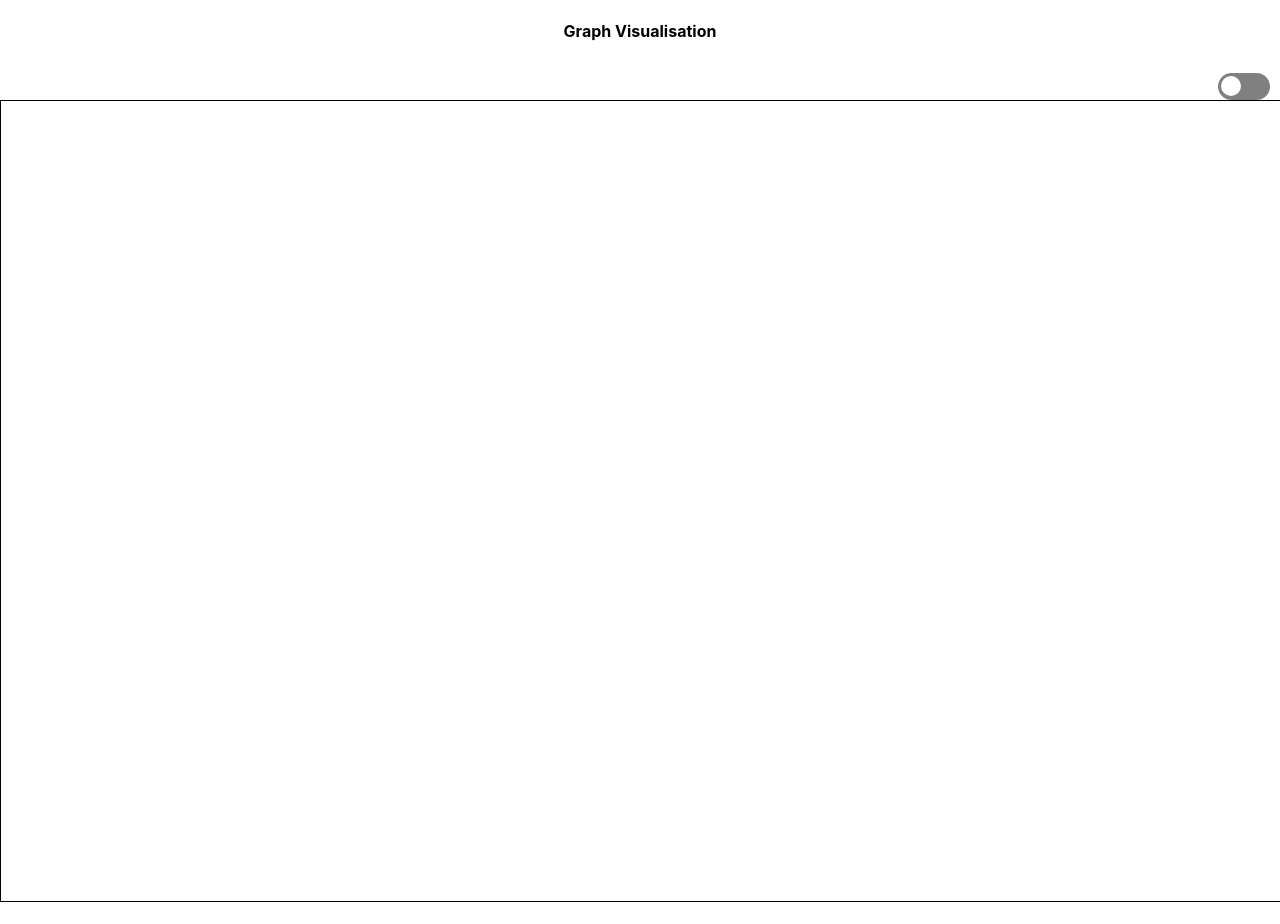
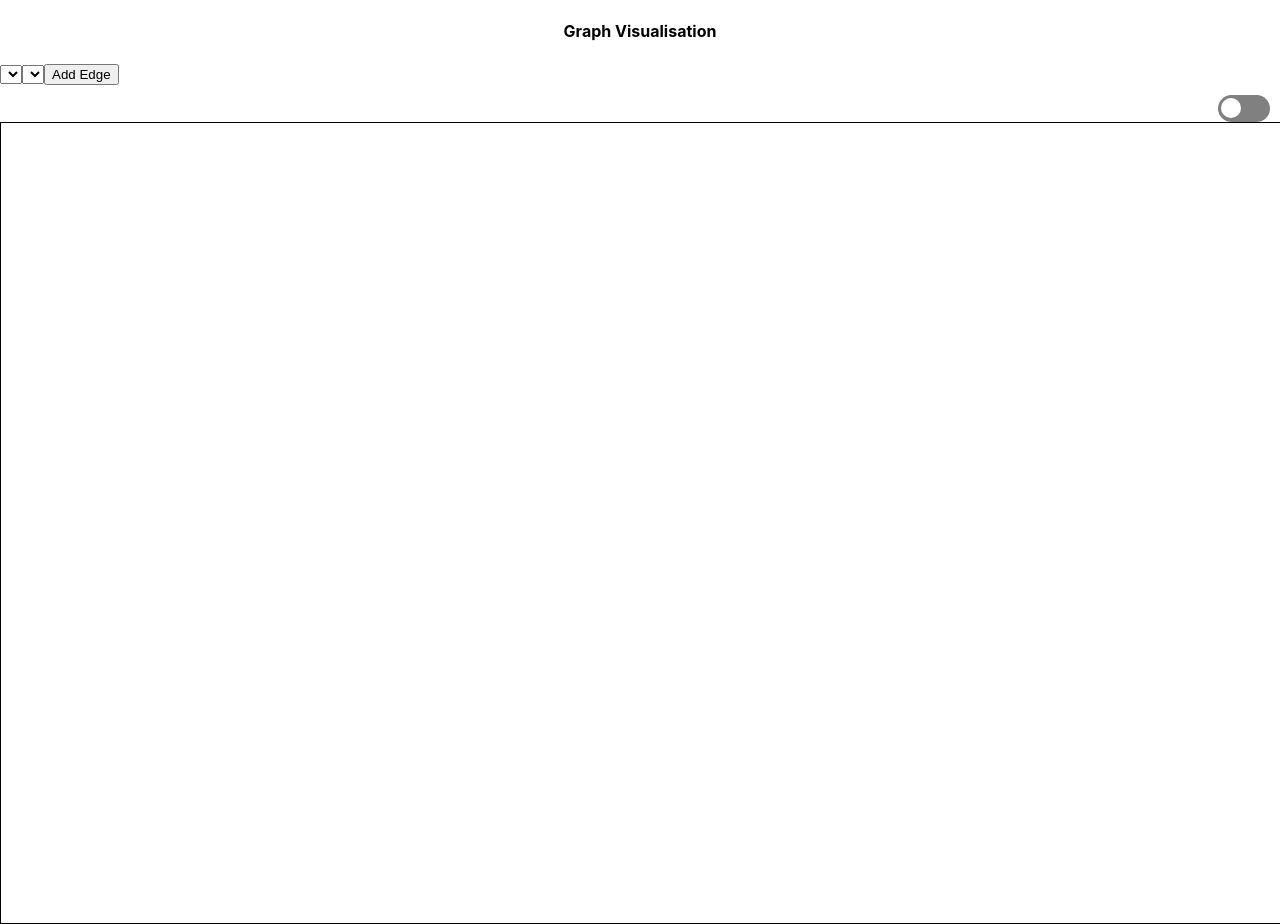
Before and after one commit to Zineeddine998/Graph_Visualization, a React (Create React App) app: page / in a window 1280 px wide. Before the commit the page ends 902 px from the top, so only its background shows below. Built offline with nearby package versions, Linux system fonts and the light colour scheme.

Commit message:
established connection between nodes in the canvas

```diff
--- a/src/Actions/createNode.ts
+++ b/src/Actions/createNode.ts
@@ -1,12 +1,12 @@
 import node from '../Types/Node';
 
-const createNode = (value: number, x: number, y: number): node => {
+const createNode = (value: number, x: number, y: number, clientX: number, clientY: number): node => {
 	const newNode: node = {
 		value: value,
 		x: x,
 		y: y,
-		windowX: window.innerWidth,
-		windowY: window.innerHeight
+		windowX: clientX,
+		windowY: clientY
 	};
 
 	return newNode;
--- /dev/null
+++ b/src/Actions/drawEdge.ts
@@ -0,0 +1,14 @@
+import node from '../Types/Node';
+
+const drawEdge = (nodeList: node[], source: number, target: number, context: CanvasRenderingContext2D): void => {
+	const sourceX = nodeList[source].x;
+	const sourceY = nodeList[source].y;
+	const targetX = nodeList[target].x;
+	const targetY = nodeList[target].y;
+	context.beginPath();
+	context.moveTo(sourceX, sourceY);
+	context.lineTo(targetX, targetY);
+	context.stroke();
+};
+
+export default drawEdge;
--- /dev/null
+++ b/src/Actions/drawNode.ts
@@ -0,0 +1,14 @@
+const drawNode = (nodeCount: number, context: CanvasRenderingContext2D, x: number, y: number): void => {
+	context.beginPath();
+	context.arc(x, y, 20, 0, 2 * Math.PI, false);
+	context.lineWidth = 3;
+	context.fillStyle = 'grey';
+	context.fill();
+	context.font = '20px Hack';
+	context.fillStyle = '#000000';
+	context.textAlign = 'center';
+	context.textBaseline = 'middle';
+	context.fillText(nodeCount.toString(), x, y);
+};
+
+export default drawNode;
--- a/src/App.tsx
+++ b/src/App.tsx
@@ -3,6 +3,7 @@ import './Styles/App.scss';
 import Header from './Components/Header';
 import Canvas from './Components/Canvas';
 import { AdjacencyListContextProvider } from './Context/AdjacencyListContext';
+import { CanvasContextProvider } from './Context/CanvasContext';
 
 // const handleChange = (value: boolean): void => {
 // 	if (value) {
@@ -16,12 +17,14 @@ import { AdjacencyListContextProvider } from './Context/AdjacencyListContext';
 const App: React.FC = () => {
 	return (
 		<div className="App">
-			<Header />
-			<div className="container">
-				<AdjacencyListContextProvider>
-					<Canvas />
-				</AdjacencyListContextProvider>
-			</div>
+			<AdjacencyListContextProvider>
+				<CanvasContextProvider>
+					<Header />
+					<div className="container">
+						<Canvas />
+					</div>
+				</CanvasContextProvider>
+			</AdjacencyListContextProvider>
 		</div>
 	);
 };
--- a/src/Components/Canvas.tsx
+++ b/src/Components/Canvas.tsx
@@ -2,45 +2,48 @@ import React, { useState, useEffect, useRef, useContext } from 'react';
 import { convertToObject } from 'typescript';
 import useWindowSize from '../Hooks/WindowSize';
 import node from '../Types/Node';
+import edge from '../Types/Edge';
 import createNode from '../Actions/createNode';
 import { AdjacencyListContext } from '../Context/AdjacencyListContext';
 import adjacencyListProvider from '../Types/adjacencyListProvider';
+import { CanvasContext } from '../Context/CanvasContext';
+import canvasProvider from '../Types/canvasProvider';
+import drawNode from '../Actions/drawNode';
 
 const Canvas = () => {
 	const canvasRef = useRef<HTMLCanvasElement>(null);
-	const [
-		canvas,
-		setCanvas
-	] = useState<HTMLCanvasElement | null>(null);
-	const [
-		context,
-		setContext
-	] = useState<CanvasRenderingContext2D | null>(null);
+
 	const [
 		width,
 		height
 	] = useWindowSize();
 
-	const { adjacencyList, addNode } = useContext<adjacencyListProvider>(AdjacencyListContext);
-	console.log(width, height);
+	const { nodeList, addNode, edgeList } = useContext<adjacencyListProvider>(AdjacencyListContext);
+
+	const { canvas, context, setCanvas, setContext } = useContext<canvasProvider>(CanvasContext);
+	console.log(edgeList);
 	const handleClick = (clientX: number, clientY: number): void => {
 		if (canvas) {
 			const rect = canvas.getBoundingClientRect();
 			const x = clientX - rect.left;
 			const y = clientY - rect.top;
-			console.log('x: ' + x + 'y: ' + y);
+			console.log(edgeList);
 			if (context) {
-				context.beginPath();
-				context.arc(x, y, 10, 0, 2 * Math.PI, false);
-				context.lineWidth = 3;
-				context.stroke();
-				context.font = '20px Hack';
-				context.textAlign = 'center';
-				context.textBaseline = 'middle';
-				context.fillText('1', x, y);
-				let newNode: node = createNode(0, x, y);
+				const nodeCount: number = nodeList.length;
+				// context.beginPath();
+				// context.arc(x, y, 10, 0, 2 * Math.PI, false);
+				// context.lineWidth = 3;
+				// context.stroke();
+				// context.font = '20px Hack';
+				// context.textAlign = 'center';
+				// context.textBaseline = 'middle';
+				// context.fillText(nodeCount.toString(), x, y);
+				// let newNode = createNode(nodeCount, x, y);
+				drawNode(nodeCount, context, x, y);
+				let newNode: node = createNode(nodeCount, x, y, rect.right, rect.bottom);
 				addNode(newNode);
-				console.log(adjacencyList);
+				console.log(nodeList);
+				console.log(edgeList);
 
 				context.fill();
 			}
@@ -60,7 +63,9 @@ const Canvas = () => {
 		},
 		[
 			width,
-			height
+			height,
+			setCanvas,
+			setContext
 		]
 	);
 
--- a/src/Components/Header.tsx
+++ b/src/Components/Header.tsx
@@ -1,12 +1,31 @@
-import React from 'react';
+import React, { useContext, useState } from 'react';
 import '../Styles/Header.scss';
+import node from '../Types/Node';
+import { AdjacencyListContext } from '../Context/AdjacencyListContext';
+import canvasProvider from '../Types/canvasProvider';
+import { CanvasContext } from '../Context/CanvasContext';
+import drawEdge from '../Actions/drawEdge';
 
 const Header = () => {
 	// const transform = () => {
 	// 	return null;
 	// };
-	const handleChange = (value: boolean): void => {
-		console.log('testing the header component');
+	const [
+		source,
+		setSource
+	] = useState<string>('');
+	const [
+		target,
+		setTarget
+	] = useState<string>('');
+	const { nodeList, edgeList, addNode, addEdge } = useContext(AdjacencyListContext);
+
+	const { canvas, context } = useContext<canvasProvider>(CanvasContext);
+	console.log(nodeList, edgeList, addNode, addEdge);
+
+	let newNode: node = nodeList[0];
+	console.log(newNode);
+	const handleThemeChange = (value: boolean): void => {
 		if (value) {
 			transform();
 			document.documentElement.setAttribute('data-theme', 'dark');
@@ -14,6 +33,23 @@ const Header = () => {
 		else {
 			transform();
 			document.documentElement.setAttribute('data-theme', 'light');
+		}
+	};
+
+	const handleSourceChange = (event: React.FormEvent<HTMLSelectElement>) => {
+		setSource((event.target as HTMLSelectElement).value);
+	};
+
+	const handleTargetChange = (event: React.FormEvent<HTMLSelectElement>) => {
+		setTarget((event.target as HTMLSelectElement).value);
+	};
+
+	const handleNewEdge = (event: React.FormEvent<HTMLButtonElement>) => {
+		event.preventDefault();
+		if (context && canvas) {
+			const sourceNb = +source;
+			const targetNb = +target;
+			drawEdge(nodeList, sourceNb, targetNb, context);
 		}
 	};
 
@@ -27,13 +63,31 @@ const Header = () => {
 	return (
 		<header className="header">
 			<h4 className="header-text">Graph Visualisation</h4>
+			<select value={source} onChange={handleSourceChange} className="source-node">
+				{nodeList.map((node) => {
+					return <option key={node.value} value={node.value}>{`Node ${node.value}`}</option>;
+				})}
+			</select>
+			<select value={target} onChange={handleTargetChange} className="target-node">
+				{nodeList.map((node: node) => {
+					if (node.value.toString() !== source) {
+						return <option key={node.value} value={node.value}>{`Node ${node.value}`}</option>;
+					}
+					else {
+						return <React.Fragment key={Math.random() * 100} />;
+					}
+				})}
+			</select>
+			<button className="add-edge" onClick={handleNewEdge}>
+				Add Edge
+			</button>
 			<div className="toggle-container">
 				<input
 					type="checkbox"
 					id="swtich"
 					className="toggle-switch"
 					onClick={(event) => {
-						handleChange((event.target as HTMLInputElement).checked);
+						handleThemeChange((event.target as HTMLInputElement).checked);
 					}}
 				/>
 				<label htmlFor="swtich" className="toggle-label">
--- a/src/Context/AdjacencyListContext.tsx
+++ b/src/Context/AdjacencyListContext.tsx
@@ -1,9 +1,12 @@
 import React, { createContext, useState, ReactNode } from 'react';
 import node from '../Types/Node';
+import edge from '../Types/Edge';
 import adjacencyListProvider from '../Types/adjacencyListProvider';
 
 const initialState: adjacencyListProvider = {
-	adjacencyList: [],
+	edgeList: [],
+	nodeList: [],
+	addEdge: (edge: edge) => {},
 	addNode: (node: node) => {}
 };
 
@@ -15,18 +18,28 @@ type IProps = {
 
 export const AdjacencyListContextProvider = (props: IProps) => {
 	const [
-		adjacencyList,
-		setAdjacencyList
+		nodeList,
+		setNodeList
 	] = useState<node[]>([]);
+	const [
+		edgeList,
+		setEdgeList
+	] = useState<edge[]>([]);
 	const addNode = (node: node) => {
-		setAdjacencyList([
-			...adjacencyList,
+		setNodeList([
+			...nodeList,
 			node
+		]);
+	};
+	const addEdge = (edge: edge) => {
+		setEdgeList([
+			...edgeList,
+			edge
 		]);
 	};
 
 	return (
-		<AdjacencyListContext.Provider value={{ adjacencyList, addNode }}>
+		<AdjacencyListContext.Provider value={{ nodeList, addNode, edgeList, addEdge }}>
 			{props.children}
 		</AdjacencyListContext.Provider>
 	);
--- /dev/null
+++ b/src/Context/CanvasContext.tsx
@@ -0,0 +1,32 @@
+import React, { useState, ReactNode, createContext } from 'react';
+import canvasProvider from '../Types/canvasProvider';
+
+const initialState = {
+	canvas: null,
+	context: null,
+	setCanvas: (canvas: HTMLCanvasElement | null) => {},
+	setContext: (context: CanvasRenderingContext2D | null) => {}
+};
+
+export const CanvasContext = createContext<canvasProvider>(initialState);
+
+type IProps = {
+	children: ReactNode;
+};
+
+export const CanvasContextProvider = (props: IProps) => {
+	const [
+		canvas,
+		setCanvas
+	] = useState<HTMLCanvasElement | null>(null);
+	const [
+		context,
+		setContext
+	] = useState<CanvasRenderingContext2D | null>(null);
+
+	return (
+		<CanvasContext.Provider value={{ canvas, context, setCanvas, setContext }}>
+			{props.children}
+		</CanvasContext.Provider>
+	);
+};
--- a/src/Styles/Header.scss
+++ b/src/Styles/Header.scss
@@ -14,10 +14,20 @@
 .navbar {
 	background-color: var(--header-color);
 	padding: 1.5em;
-	display: flex;
-	justify-content: flex-end;
+	display: grid;
+	grid-template-columns: repeat(7, 1fr);
+	column-gap: 1em;
 }
 
+.source-node {
+	grid-column: 1;
+}
+.target-node {
+	grid-column: 2;
+}
+.toggle-container {
+	grid-column: 7;
+}
 .toggle-switch {
 	height: 0;
 	width: 0;
--- /dev/null
+++ b/src/Types/Edge.ts
@@ -0,0 +1,8 @@
+import node from './Node';
+
+interface Edge {
+	source: node;
+	target: node;
+}
+
+export default Edge;
--- a/src/Types/adjacencyListProvider.ts
+++ b/src/Types/adjacencyListProvider.ts
@@ -1,7 +1,10 @@
 import node from './Node';
+import edge from './Edge';
 
 interface adjacencyListProvider {
-	adjacencyList: node[];
+	nodeList: node[];
 	addNode: (node: node) => void;
+	edgeList: edge[];
+	addEdge: (edge: edge) => void;
 }
 export default adjacencyListProvider;
```
Also changed, not shown: src/Actions/createEdge.ts (added, +12 -0 lines), 1 other file (tests, documents, lock files or other folders).
